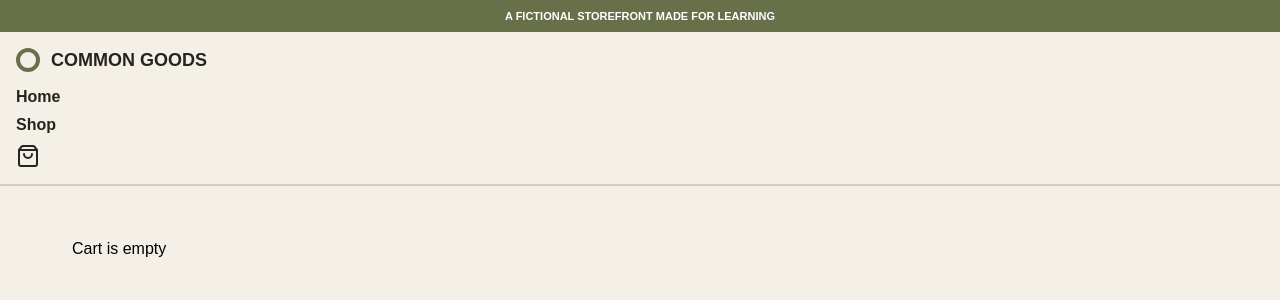
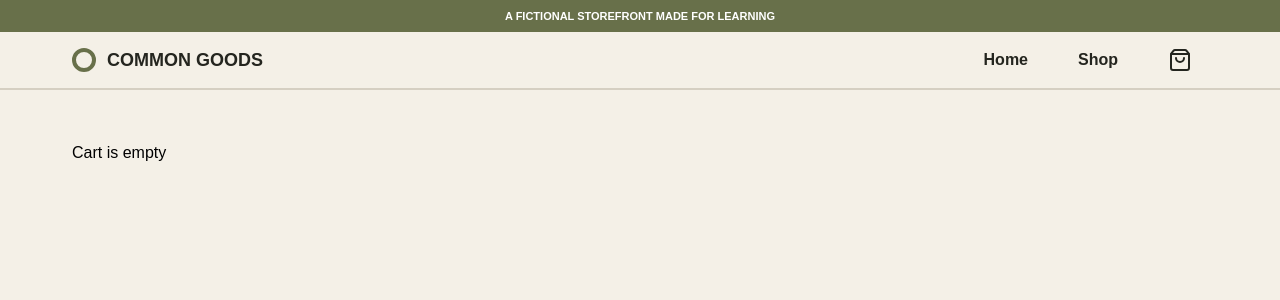
Before and after one commit to lozukka/mock-shopping-cart, a React (Vite) app: page /cart in a window 1280 px wide. Shown: the top 300 px of the page. Built offline with nearby package versions, Linux system fonts and the light colour scheme.

Commit message:
styled navbar on desktop

```diff
--- a/src/components/Navbar.jsx
+++ b/src/components/Navbar.jsx
@@ -21,6 +21,9 @@ const Logo = styled.div`
   align-items: center;
   margin: 1rem;
   gap: 11px;
+  @media (min-width: ${(props) => props.theme.breakpoints.desktop}) {
+    margin: 1rem 0;
+  }
 `;
 const LogoText = styled.p`
   color: ${(props) => props.theme.colors.primaryFont};
@@ -47,6 +50,15 @@ const StyledLinkCart = styled(Link)`
   display: flex;
   gap: 5px;
 `;
+const DesktopNav = styled.div`
+  @media (min-width: ${(props) => props.theme.breakpoints.desktop}) {
+    display: flex;
+    flex-direction: row;
+    align-items: center;
+    justify-content: space-between;
+    margin: 0 72px;
+  }
+`;
 
 function NavBar() {
   const { itemCount } = useContext(CartContext);
@@ -56,6 +68,7 @@ function NavBar() {
         <Banner>
           <BannerText>A fictional storefront made for learning</BannerText>
         </Banner>
+        <DesktopNav>
           <Logo>
             <Circle
               aria-label="Circle-logo for the webstore"
@@ -72,6 +85,7 @@ function NavBar() {
               {itemCount > 0 && <span>{itemCount}</span>}
             </StyledLinkCart>
           </nav>
+        </DesktopNav>
       </header>
     </>
   );
--- a/src/styles/GlobalStyle.js
+++ b/src/styles/GlobalStyle.js
@@ -24,6 +24,16 @@ export const GlobalStyle = createGlobalStyle`
   flex-direction: column;
   gap: 10px }
 
+   @media (min-width: ${(props) => props.theme.breakpoints.desktop}) {
+    nav {
+    flex-direction: row;
+    align-items: center;
+    justify-content: center;
+    gap: 50px;
+    padding: 0 16px;
+    }
+  }
+
   main {
   margin: 16px;
   }
```
Lines whose indentation alone changed are shown as unchanged.
